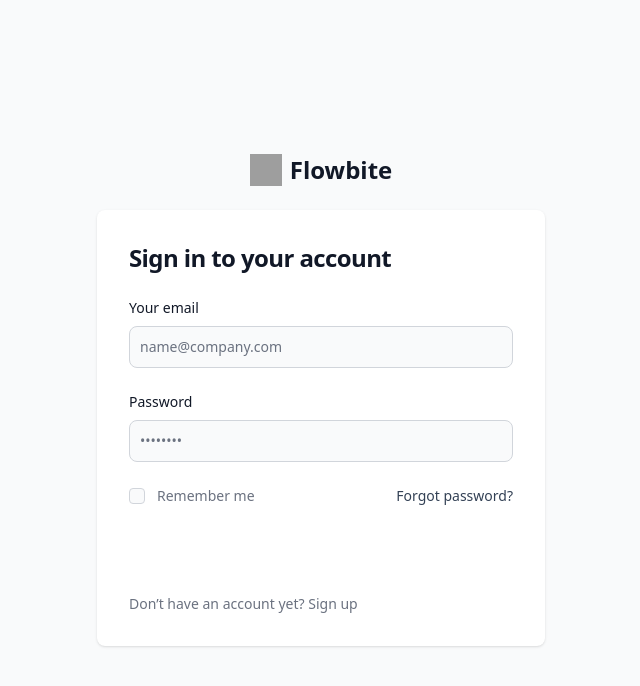
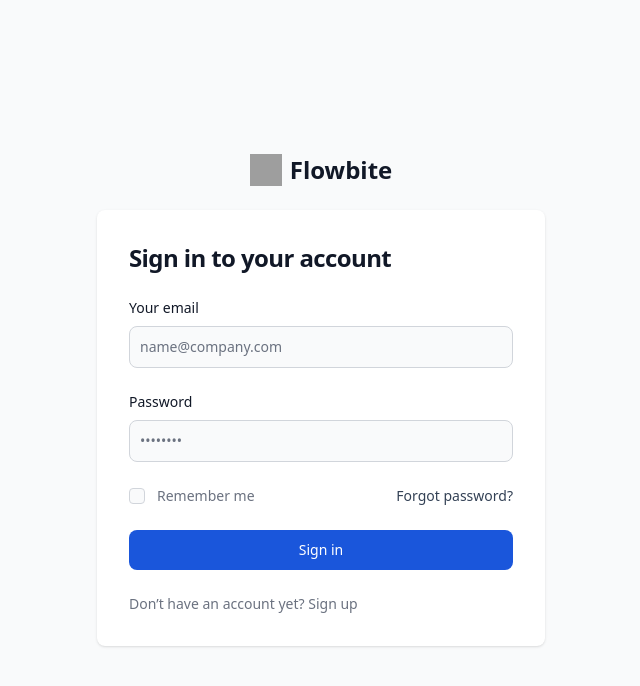
Before and after one commit to shhamdi/cmms, a Next.js app: page / in a window 1280 px wide. Shown: the top 686 px of the page, without its empty margins (319-959 px from the left). Built offline with nearby package versions, Linux system fonts and the light colour scheme; grey boxes are pictures that could not be loaded.

Commit message:
update home page

```diff
--- a/package.json
+++ b/package.json
@@ -35,6 +35,8 @@
     "autoprefixer": "^10.4.14",
     "clsx": "^1.2.1",
     "eslint-config-prettier": "8.8.0",
+    "flowbite": "^1.6.4",
+    "flowbite-react": "^0.4.3",
     "lucide-react": "^0.127.0",
     "postcss": "^8.4.21",
     "prettier": "2.8.6",
--- a/src/app/page.tsx
+++ b/src/app/page.tsx
@@ -1,3 +1,4 @@
+import Button from "@/components/common/Button";
 import Image from "next/image";
 
 export default function Home() {
@@ -80,12 +81,9 @@
                     Forgot password?
                   </a>
                 </div>
-                <button
-                  type="submit"
-                  className="w-full text-white bg-primary-600 hover:bg-primary-700 focus:ring-4 focus:outline-none focus:ring-primary-300 font-medium rounded-lg text-sm px-5 py-2.5 text-center dark:bg-primary-600 dark:hover:bg-primary-700 dark:focus:ring-primary-800"
-                >
+                <Button type="submit" width="full">
                   Sign in
-                </button>
+                </Button>
                 <p className="text-sm font-light text-gray-500 dark:text-gray-400">
                   Don’t have an account yet?{" "}
                   <a
--- a/src/components/common/Button.tsx
+++ b/src/components/common/Button.tsx
@@ -3,20 +3,21 @@
 const Button = ({
   children,
   category = "primary",
+  type,
+  width,
 }: {
   children: React.ReactNode;
-  category: "primary" | "secondary";
+  category?: "primary" | "secondary";
+  type: any;
+  width: string;
 }) => {
   return (
-    <div
-      className={`inline-block px-4 py-[4px] min-w-[8rem] ${
-        category === "primary"
-          ? "bg-blue-600 text-white hover:bg-blue-800"
-          : "bg-gray-200 text-slate-800 hover:bg-gray-400"
-      } font-semibold rounded-sm  cursor-pointer`}
+    <button
+      type={type}
+      className={`text-white bg-blue-700 hover:bg-blue-800 focus:ring-4 focus:ring-blue-300 font-medium rounded-lg text-sm px-5 py-2.5 mr-2 mb-2 dark:bg-blue-600 dark:hover:bg-blue-700 focus:outline-none dark:focus:ring-blue-800 w-${width}`}
     >
-      <div className="flex justify-center items-center">{children}</div>
-    </div>
+      {children}
+    </button>
   );
 };
 
--- a/tailwind.config.js
+++ b/tailwind.config.js
@@ -1,6 +1,9 @@
 /** @type {import('tailwindcss').Config} */
 module.exports = {
-  content: ["./src/**/*.{js,ts,jsx,tsx}"],
+  content: [
+    "./node_modules/flowbite-react/**/*.js",
+    "./src/**/*.{js,ts,jsx,tsx}",
+  ],
   theme: {
     extend: {
       keyframes: {
@@ -19,5 +22,9 @@
       },
     },
   },
-  plugins: [require("tailwindcss-animate"), require("@tailwindcss/forms")],
+  plugins: [
+    require("tailwindcss-animate"),
+    require("@tailwindcss/forms"),
+    require("flowbite/plugin"),
+  ],
 };
```
Also changed, not shown: src/app/(auth)/signin/page.tsx (deleted), 1 other file (tests, documents, lock files or other folders).
